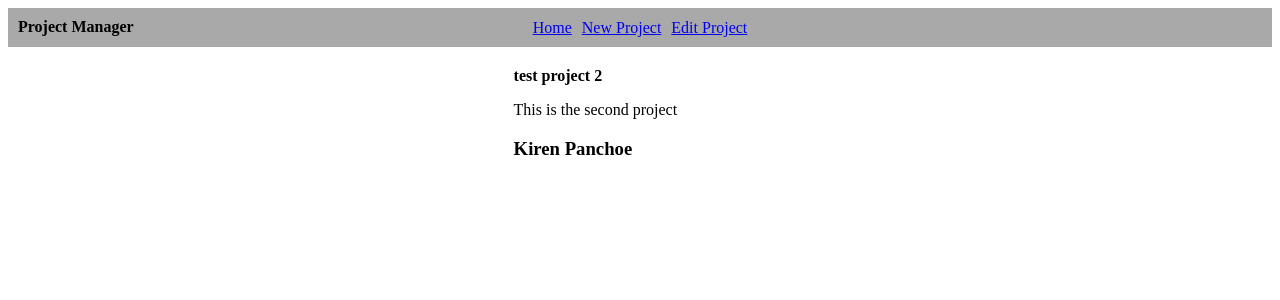
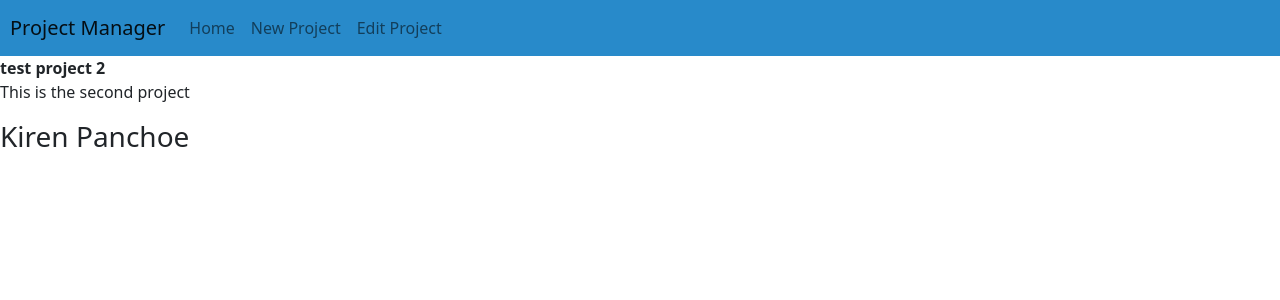
Before and after one commit to Kiren-P/Flask-Project-Manager, a Flask app: page /project/1 in a window 1280 px wide. Shown: the top 300 px of the page. Run offline with Flask 2, Linux system fonts and the light colour scheme.

Commit message:
Added bootstrap and new navbar

```diff
--- a/run.py
+++ b/run.py
@@ -3,7 +3,7 @@ from flask import render_template, url_for
 
 app = Flask(__name__)
 
-#implement bootstrap and build out landing pages
+#rebuild frontend with bootstrap
 
 projetcs = [
     {"title":"test project",
--- a/static/style.css
+++ b/static/style.css
@@ -3,9 +3,8 @@
     padding: 10px;
 }
 
-.logo{
-    text-align: left;
-    height: 1px;
+#logo{
+    margin-left: 10px;
 }
 
 .Nav-Text-Div{
@@ -23,13 +22,22 @@
     border:2px solid #000;
 }
 
-.center {
-    margin: auto;
-    margin-bottom: 10px;
-    margin-top: 10px;
-    width: 20%;
-    padding: 10px;
+.centered-div {
+    height: 100%;
+    display: flex;
+    justify-content: center;
+    align-items: center;
+    text-align: center;
     }
+
+.navbar-center
+{
+    position: absolute;
+    width: 100%;
+    left: 10%;
+    top: 10%;
+    text-align: center;
+}
 
 .boxed{
     margin: auto;
--- a/templates/home.html
+++ b/templates/home.html
@@ -2,8 +2,8 @@
 {% block content %}
     <div>
         {% for project in projects %}
-            <div class="card center">
-                <div class="boxed">
+            <div class="card">
+                <div class="card-body">
                     <button class="button">
                         <a href="{{url_for('projectPage', project_id=project.id)}}">{{ project.title }}</a>
                     </button>
--- a/templates/layout.html
+++ b/templates/layout.html
@@ -4,12 +4,34 @@
     <meta charset="UTF-8">
     <meta http-equiv="X-UA-Compatible" content="IE=edge">
     <meta name="viewport" content="width=device-width, initial-scale=1.0">
+    <link href="https://cdn.jsdelivr.net/npm/bootstrap@5.1.0/dist/css/bootstrap.min.css" rel="stylesheet" integrity="sha384-KyZXEAg3QhqLMpG8r+8fhAXLRk2vvoC2f3B09zVXn8CA5QIVfZOJ3BCsw2P0p/We" crossorigin="anonymous">
+
     <link href="{{url_for('static', filename='style.css')}}" rel="stylesheet" type="text/css">
     <title>Project Manager</title>
 </head>
 <body>
-    <div class="main">
-        <div class="Nav-Text-Div">
+
+    <nav class="navbar navbar-expand navbar-light" style="background-color: #288aca;">
+        <a href="{{url_for('homePage')}}" class="navbar-brand" id="logo">Project Manager</a>
+        <div class="collapse navbar-collapse" id="navmenu">
+            <ul class="navbar-nav">
+                <li class="nav-item">
+                    <a class="nav-link" href="{{url_for('homePage')}}">Home</a>
+                </li>
+                <li class="nav-item">
+                    <a class="nav-link" href="#">New Project</a>
+                </li>
+                <li class="nav-item">
+                    <a class="nav-link" href="#">Edit Project</a>
+                </li>
+            </ul>
+        </div>
+    </nav>
+
+
+    <!--
+    <div class="navbar">
+        <div class="">
             <div class="logo">
                 <b>Project Manager </b>
             </div>
@@ -17,9 +39,13 @@
             <a class="anchor" href="#">New Project</a>
             <a class="anchor" href="#">Edit Project</a>
         </div>
-    </div>
+    </div> -->
 
     {% block content %} {% endblock %}
 
+
+    <script src="https://cdn.jsdelivr.net/npm/@popperjs/core@2.9.3/dist/umd/popper.min.js" integrity="sha384-eMNCOe7tC1doHpGoWe/6oMVemdAVTMs2xqW4mwXrXsW0L84Iytr2wi5v2QjrP/xp" crossorigin="anonymous"></script>
+    <script src="https://cdn.jsdelivr.net/npm/bootstrap@5.1.0/dist/js/bootstrap.min.js" integrity="sha384-cn7l7gDp0eyniUwwAZgrzD06kc/tftFf19TOAs2zVinnD/C7E91j9yyk5//jjpt/" crossorigin="anonymous"></script><script src="https://cdn.jsdelivr.net/npm/bootstrap@5.1.0/dist/js/bootstrap.bundle.min.js" integrity="sha384-U1DAWAznBHeqEIlVSCgzq+c9gqGAJn5c/t99JyeKa9xxaYpSvHU5awsuZVVFIhvj" crossorigin="anonymous"></script>
+
 </body>
 </html>
```
